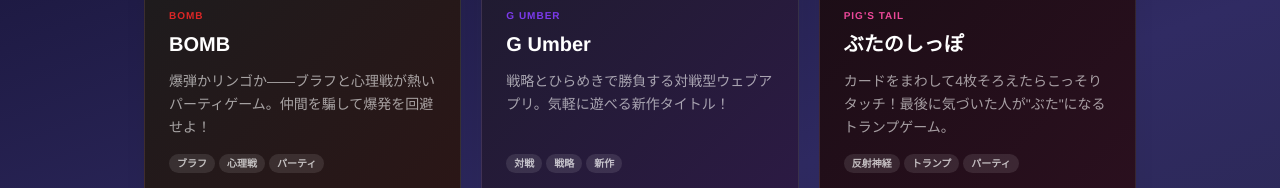
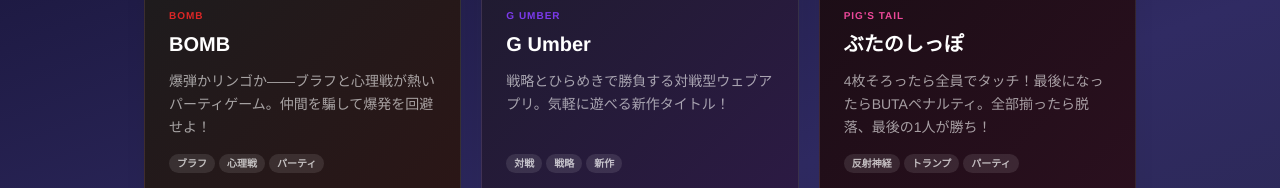
Before and after one commit to penmawashi8-ux/SKULL, a React (Vite) app in the folder hub/: page / in a window 1280 px wide. Shown: the part 380-568 px from the top of the page. Built offline with nearby package versions, Linux system fonts and the light colour scheme; no server answers.

Commit message:
fix: ぶたのしっぽの説明文を実際のルールに合わせて修正
https://claude.ai/code/session_01H8jGQc2VND3oGuH54dsXUe

```diff
--- a/hub/src/App.tsx
+++ b/hub/src/App.tsx
@@ -73,7 +73,7 @@ const games: Game[] = [
     name: 'ぶたのしっぽ',
     nameEn: "PIG'S TAIL",
     description:
-      'カードをまわして4枚そろえたらこっそりタッチ！最後に気づいた人が"ぶた"になるトランプゲーム。',
+      '4枚そろったら全員でタッチ！最後になったらBUTAペナルティ。全部揃ったら脱落、最後の1人が勝ち！',
     icon: '🐷',
     status: 'available',
     url: '/pig-tail',
```
